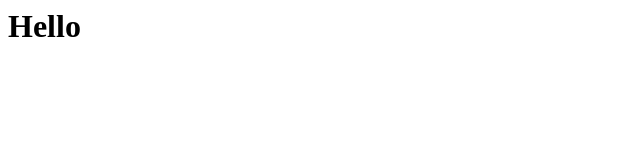
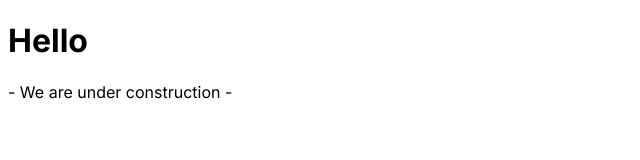
Before and after one commit to krugkrug/krugkrug, a plain HTML site: page index.html in a window 1280 px wide. Shown: the whole page, without its empty margins (0-640 px from the left). Drawn offline with Linux system fonts and the light colour scheme.

Commit message:
Update index.html

```diff
--- a/index.html
+++ b/index.html
@@ -1 +1,18 @@
-<h1>Hello</h1>
+<!DOCTYPE html>
+<html lang="es">
+<head>
+    <meta charset="UTF-8">
+    <meta name="viewport" content="width=device-width, initial-scale=1.0">
+    <title>Document</title>
+    <link href="https://fonts.googleapis.com/css2?family=Inter:wght@400;500;700&display=swap" rel="stylesheet">
+    <style>
+        body {
+            font-family: 'Inter', sans-serif;
+        }
+    </style>
+</head>
+<body>
+    <h1>Hello </h1>
+    <p>- We are under construction - </p>
+</body>
+</html>
```
